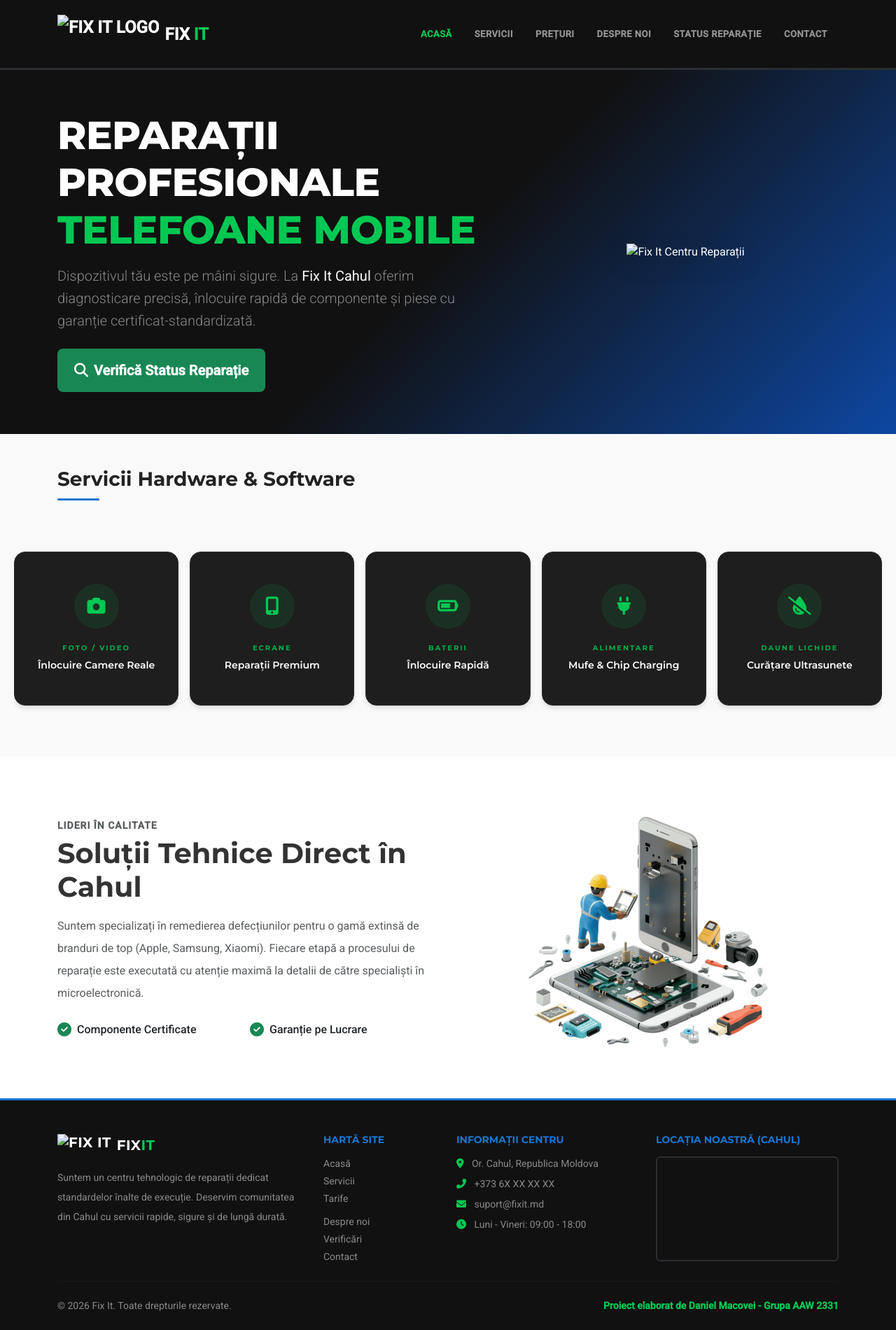
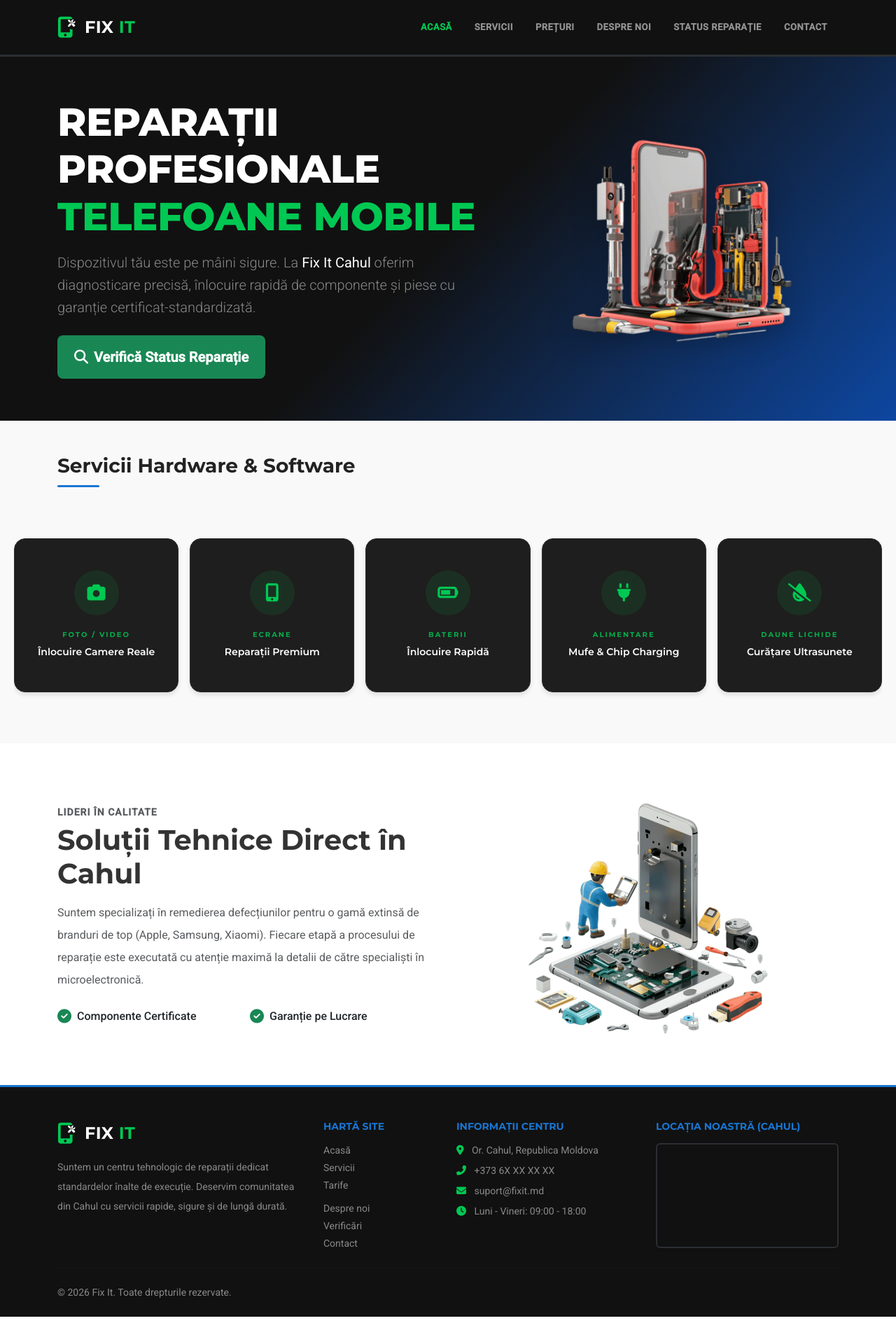
Before and after one commit to macoveidaniel-ux/Practia, a plain HTML site: page fix-it/index.html in a window 1280 px wide. Shown: the whole page at 70% size. Drawn offline with nearby package versions, Linux system fonts and the light colour scheme; grey boxes are pictures that could not be loaded.

Commit message:
Am actualizat codul

```diff
--- a/fix-it/index.html
+++ b/fix-it/index.html
@@ -24,8 +24,13 @@
 
     <nav class="navbar navbar-expand-lg navbar-dark sticky-top py-3" style="background-color: #111111;">
         <div class="container">
-            <a class="navbar-brand d-flex align-items-center fw-bold text-uppercase fs-4" href="index.html">
-                <img src="/img/edited-photo.png" alt="Fix It Logo" height="55" class="me-2">
+            <a class="navbar-brand d-flex align-items-center fw-bold text-uppercase fs-4" href="index.html"
+                style="font-family: 'Montserrat', sans-serif; letter-spacing: 0.5px;">
+                <div class="position-relative me-3 d-flex align-items-center" style="color: #00C853;">
+                    <i class="fas fa-mobile-alt fa-lg"></i>
+                    <i class="fas fa-tools position-absolute"
+                        style="font-size: 0.65rem; color: #ffffff; bottom: -2px; right: -5px; background: #111111; padding: 2px; border-radius: 50%;"></i>
+                </div>
                 <span>FIX <span style="color: #00C853;">IT</span></span>
             </a>
 
@@ -67,8 +72,9 @@
                     </div>
                 </div>
                 <div class="col-lg-5 text-center d-none d-lg-block">
-                    <img src="/img/pexels-fotografia-lui-vlad-1445510816-31862950.png" alt="Fix It Centru Reparații"
-                        class="img-fluid image-float">
+                    <img src="/img/pngtree-phone-repair-electronic-devices-on-transparent-background-png-image_13838381.png"
+                        alt="Fix It Centru Reparații" class="img-fluid image-float"
+                        style="transform: scale(1.18); transform-origin: center;">
                 </div>
             </div>
         </div>
@@ -188,11 +194,15 @@
             <div class="row g-4 mb-4">
 
                 <div class="col-lg-4 text-center text-md-start">
-                    <h5 class="fw-bold mb-3 text-uppercase d-flex align-items-center justify-content-center justify-content-md-start"
-                        style="letter-spacing: 0.5px;">
-                        <img src="img/logo.png" alt="Fix It" height="32" class="me-2">FIX <span
-                            style="color: #00C853;">IT</span>
-                    </h5>
+                    <a class="navbar-brand d-flex align-items-center justify-content-center justify-content-md-start fw-bold text-uppercase fs-4 mb-3"
+                        href="index.html" style="font-family: 'Montserrat', sans-serif; letter-spacing: 0.5px;">
+                        <div class="position-relative me-3 d-flex align-items-center" style="color: #00C853;">
+                            <i class="fas fa-mobile-alt fa-lg"></i>
+                            <i class="fas fa-tools position-absolute"
+                                style="font-size: 0.65rem; color: #ffffff; bottom: -2px; right: -5px; background: #111111; padding: 2px; border-radius: 50%;"></i>
+                        </div>
+                        <span class="text-white">FIX <span style="color: #00C853;">IT</span></span>
+                    </a>
                     <p class="small text-white-50 lh-lg" style="max-width: 350px;">
                         Suntem un centru tehnologic de reparații dedicat standardelor înalte de execuție. Deservim
                         comunitatea din Cahul cu servicii rapide, sigure și de lungă durată.
@@ -256,10 +266,7 @@
 
             <div class="d-flex flex-column flex-sm-row justify-content-between align-items-center small text-white-50">
                 <div>&copy; 2026 Fix It. Toate drepturile rezervate.</div>
-                <div class="mt-2 mt-sm-0 text-success fw-semibold" style="color: #00C853 !important;">Proiect elaborat
-                    de Daniel Macovei - Grupa AAW 2331</div>
             </div>
-        </div>
     </footer>
 
     <script src="https://cdn.jsdelivr.net/npm/bootstrap@5.3.3/dist/js/bootstrap.bundle.min.js"></script>
```
Also changed, not shown: fix-it/about.html (+16 -11 lines), fix-it/contact.html (+16 -10 lines), fix-it/prices.html (+17 -12 lines), fix-it/services.html (+16 -10 lines), fix-it/status.html (+16 -10 lines), img/pngtree-phone-repair-electronic-devices-on-transparent-background-png-image_13838381.png (added).
